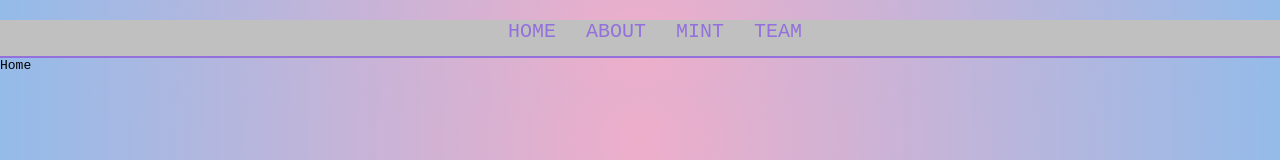
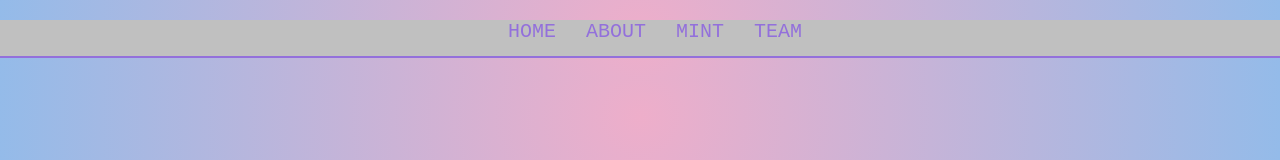
Before and after one commit to Magic-Mushrooms-NFT/MagicMushrooms-React, a React (Create React App) app: page / in a window 1280 px wide. Shown: the top 160 px of the page. Built offline with nearby package versions, Linux system fonts and the light colour scheme.

Commit message:
Added nectarine

```diff
--- /dev/null
+++ b/src/Pages/Home.css
@@ -0,0 +1,4 @@
+@font-face {
+    font-family: "Nectarine";
+    src: url("../fonts/Nectarine/NectarineDemoRegular-Ea6le.ttf");
+}
--- a/src/Pages/Home.js
+++ b/src/Pages/Home.js
@@ -1,5 +1,6 @@
 import React from 'react';
-
+import './fonts/Nectarine/NectarineDemoRegular-Ea6le.ttf';
+import './Home.css';
 class Home extends React.Component {
   constructor(props){
     super(props);
@@ -8,7 +9,9 @@ class Home extends React.Component {
   render() {
     return (
       <div >
-        Home
+        <div class="Logo">
+
+        </div>
       </div>
     )
   }
```
Also changed, not shown: src/fonts/Nectarine/NectarineDemoRegular-Ea6le.ttf (added), src/fonts/Nectarine/misc/Read me!.txt (added).
